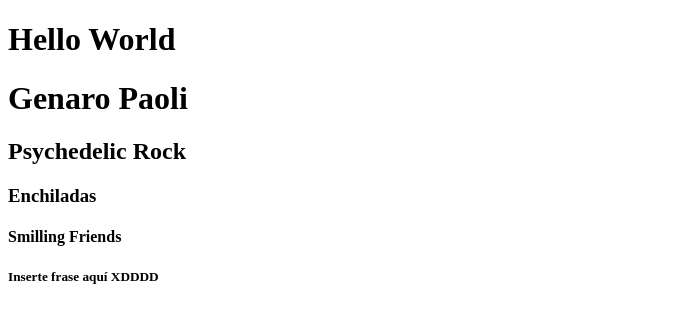
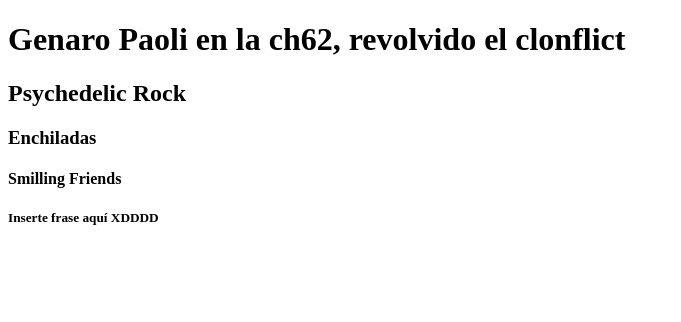
Before and after one commit to genasPaoli/Ch62preferencias, a plain HTML site: page index.html in a window 1280 px wide. Shown: the whole page, without its empty margins (0-681 px from the left). Drawn offline with Linux system fonts and the light colour scheme.

Commit message:
fix: titulos h1

```diff
--- a/index.html
+++ b/index.html
@@ -13,9 +13,7 @@
 </head>
 
 <body>
-
-    <h1>Hello World</h1>
-	<h1>Genaro Paoli</h1>
+	<h1>Genaro Paoli en la ch62, revolvido el clonflict </h1>
 <h2> Psychedelic Rock </h2>
 <h3> Enchiladas </h3>
 <h4> Smilling Friends </h4>
```
